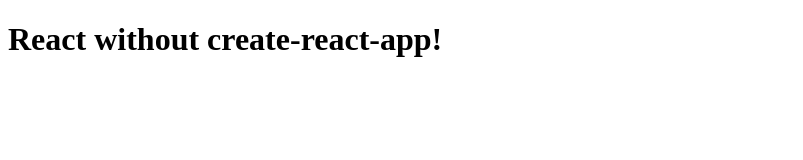
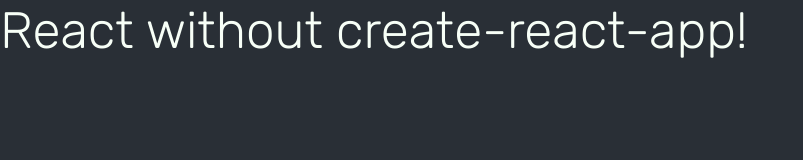
Before and after one commit to pompyproductions/template-react, a React app: page / in a window 1280 px wide. Shown: the whole page, without its empty margins (0-803 px from the left). Built offline with nearby package versions, Linux system fonts and the light colour scheme.

Commit message:
Set up basic sass structure

```diff
--- a/src/index.js
+++ b/src/index.js
@@ -1,5 +1,6 @@
 import React from "react";
 import reactDom from "react-dom";
 import App from "./react/App";
+import "./sass/style.scss";
 
 reactDom.render(<App />, document.getElementById("root"));
--- a/src/sass/globals/_breakpoints.scss
+++ b/src/sass/globals/_breakpoints.scss
@@ -1,8 +1,9 @@
 $breakpoints: (
     "thin": 320px,
-    "medium": 720px,
-    "large": 1024px,
-    "huge": 1200px
+    "small": 720px,
+    "medium": 1024px,
+    "large": 1200px,
+    "huge": 1440px
 );
 
 @mixin break-at($size) {
--- a/src/sass/globals/_index.scss
+++ b/src/sass/globals/_index.scss
@@ -1,6 +1,4 @@
 @forward "reset";
-@forward "type";
 @forward "theme";
+@forward "mixins";
 @forward "breakpoints";
-@forward "animations";
-@forward "mixins";
--- a/src/sass/globals/_reset.scss
+++ b/src/sass/globals/_reset.scss
@@ -1,23 +1,24 @@
+// global behavior
+
 html {
     box-sizing: border-box;
-    min-height: 100vh;
-    overflow: auto;
 }
-*, *::before, *::after {
-    box-sizing: inherit;
+
+* {
     margin: 0;
     padding: 0;
+    font-family: inherit;
+    color: inherit;
+    &::before, &::after {
+        box-sizing: inherit;
+    }
 }
 
-body {
-    padding: 0;
-    margin: 0;
-    font-size: 100%;
-    min-height: 100vh;
-}
+// specific element styles
 
-h1, h2, h3, p {
-    margin: 0;
+table {
+    border-collapse: collapse;
+    border-spacing: 0;
 }
 
 li {
@@ -28,7 +29,6 @@
     }
 }
 
-a {
-    color: black;
-    text-decoration: underline;
+img, video {
+    max-width: 100%;
 }
--- /dev/null
+++ b/src/sass/globals/_theme.scss
@@ -0,0 +1,12 @@
+// font declarations
+@import url("https://fonts.googleapis.com/css2?family=Rubik:wght@300,400,500&display=swap");
+
+// variables
+:root {
+  --black: #292F36;
+  --white: #F7FFF7;
+  --coral: #fc814a;
+  --teal: #4ECDC4
+  --green: #c2e812;
+  --yellow: #FFE66D;
+}
--- a/src/sass/globals/_type.scss
+++ /dev/null
@@ -1,13 +0,0 @@
-@import url("https://fonts.googleapis.com/css2?family=Archivo:ital,wdth,wght@0,65..125,100..900;1,65..125,100..900&display=swap");
-
-h1 {
-    font-size: 1.6rem;
-}
-
-p, ol, ul, blockquote, pre, code {
-    line-height: 1.4rem;
-}
-
-body {
-    font-family: "Archivo";
-}
--- /dev/null
+++ b/src/sass/layout/_index.scss
@@ -0,0 +1 @@
+@forward "root";
--- /dev/null
+++ b/src/sass/layout/_root.scss
@@ -0,0 +1,9 @@
+body {
+  background-color: var(--black);
+  color: var(--white);
+  font-family: "Rubik", sans-serif;
+  h1 {
+    font-weight: 500;
+    font-size: 3.2rem;
+  }
+}
--- a/src/sass/style.scss
+++ b/src/sass/style.scss
@@ -1 +1,3 @@
 @use "globals";
+@use "layout";
+@use "components";
```
Also changed, not shown: src/sass/components/_index.scss (added).
